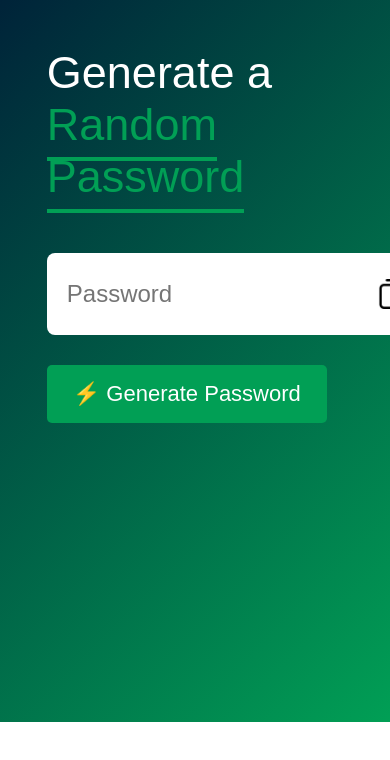
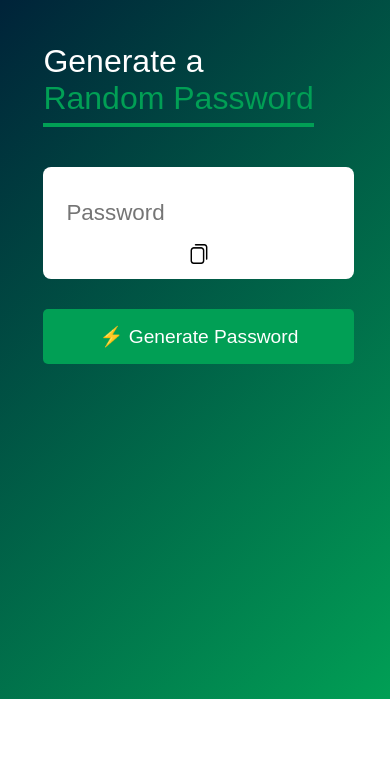
Before and after one commit to HashmiShah1/Pass-Generator, a plain HTML site: page index.html in a window 390 px wide. Drawn offline with Linux system fonts and the light colour scheme.

Commit message:
Update style.css

```diff
--- a/style.css
+++ b/style.css
@@ -74,3 +74,60 @@ body{
     border-radius: 5px;
     cursor: pointer;
 }
+
+@media (max-width: 768px) {
+    .container {
+        margin: 8%; /* Adjusted margin for smaller screens */
+    }
+
+    .container h1 {
+        font-size: 2.5rem; /* Adjusted font size for smaller screens */
+    }
+
+    .display {
+        flex-direction: column;
+        text-align: center;
+    }
+
+    .display input {
+        width: 100%;
+        margin-top: 10px;
+    }
+
+    .display img {
+        margin-top: 10px;
+    }
+
+    .container button {
+        font-size: 1.4rem; /* Adjusted font size for smaller screens */
+        width: 100%;
+    }
+}
+
+@media (max-width: 480px) {
+    .container {
+        margin: 6%; /* Further adjusted margin for smaller screens */
+        padding: 20px; /* Adjusted padding for smaller screens */
+    }
+
+    .container h1 {
+        font-size: 2rem; /* Further adjusted font size for smaller screens */
+    }
+
+    .display {
+        padding: 15px;
+    }
+
+    .display input {
+        font-size: 1.4rem; /* Further adjusted font size for smaller screens */
+        padding: 8px;
+    }
+
+    .display img {
+        width: 20px; /* Further adjusted image size for smaller screens */
+    }
+
+    .container button {
+        font-size: 1.2rem; /* Further adjusted font size for smaller screens */
+    }
+}
```
